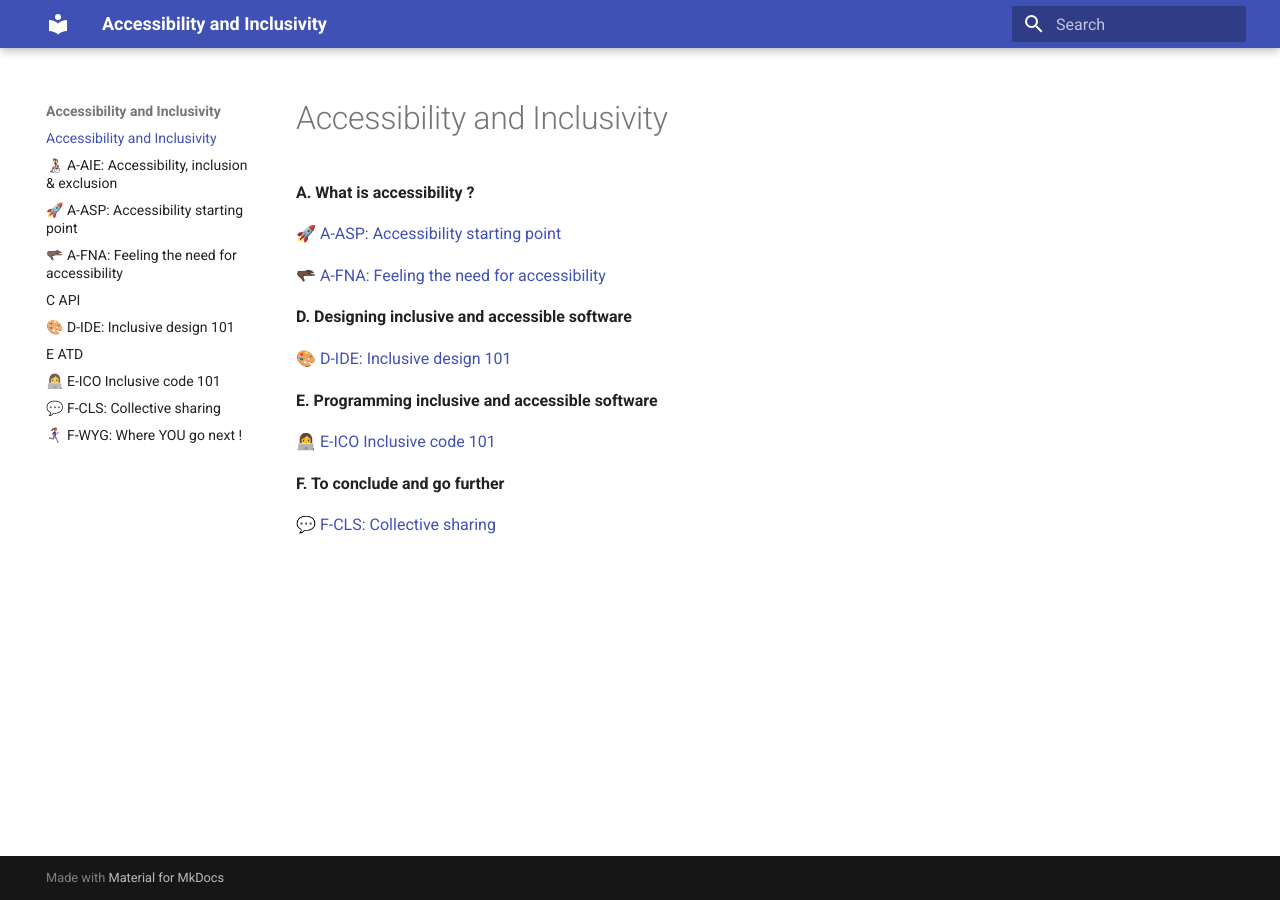
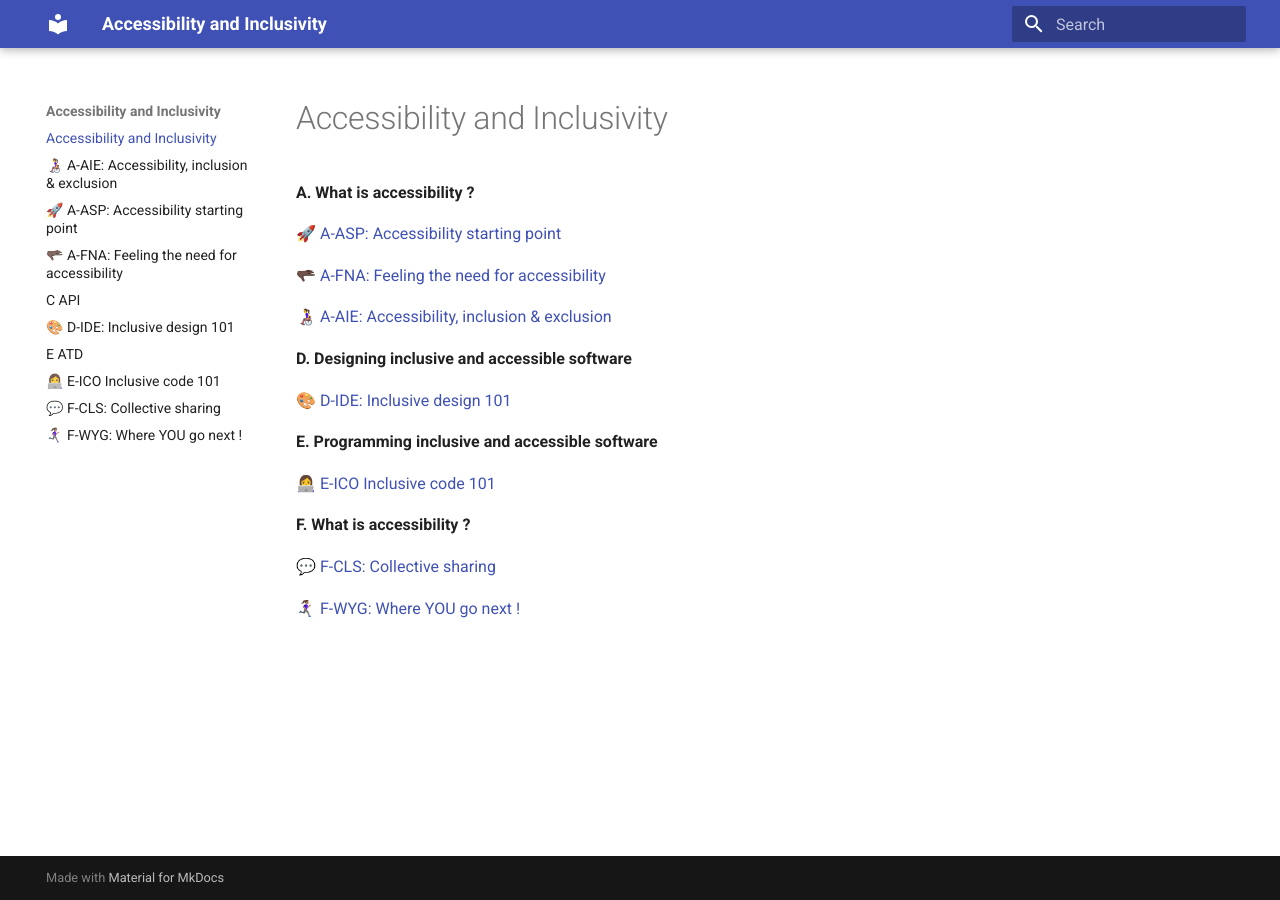
Before and after one commit to savoirfairelinux/building-inclusive-open-source-software, an MkDocs documentation site: the page built from docs/index.md, in a window 1280 px wide. Built offline with MkDocs 1.6.1 and Material for MkDocs 9.7.7, drawn with Linux system fonts in a browser that asks for light colours.

Commit message:
A-AIE: adress review comments
Add the module to the index and rectify wording.

```diff
--- a/docs/index.md
+++ b/docs/index.md
@@ -5,6 +5,8 @@
 [🚀 A-ASP: Accessibility starting point](A-ASP.md)
 
 [🫳🏿 A-FNA: Feeling the need for accessibility](A-FNA.md)
+
+[👩‍🦽 A-AIE: Accessibility, inclusion & exclusion](A-AIE.md)
 
 **D. Designing inclusive and accessible software**
 
@@ -14,6 +16,9 @@
 
 [👩‍💻 E-ICO Inclusive code 101](E-ICO.md)
 
-**F. To conclude and go further**
+
+**F. What is accessibility ?**
 
 [💬 F-CLS: Collective sharing](F-CLS.md)
+
+[🏃🏽‍♀️‍➡️ F-WYG: Where YOU go next !](F-WYG.md)
```
Also changed, not shown: docs/A-AIE.md (+11 -12 lines).
